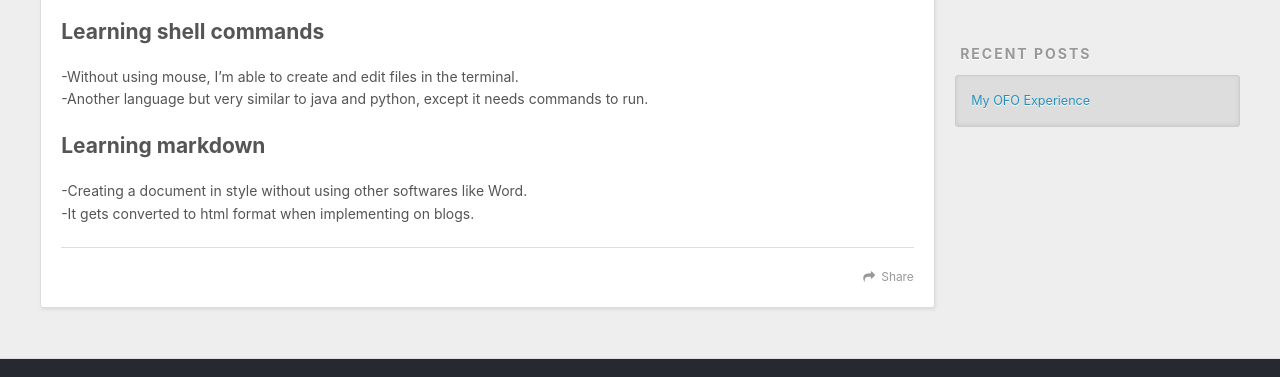
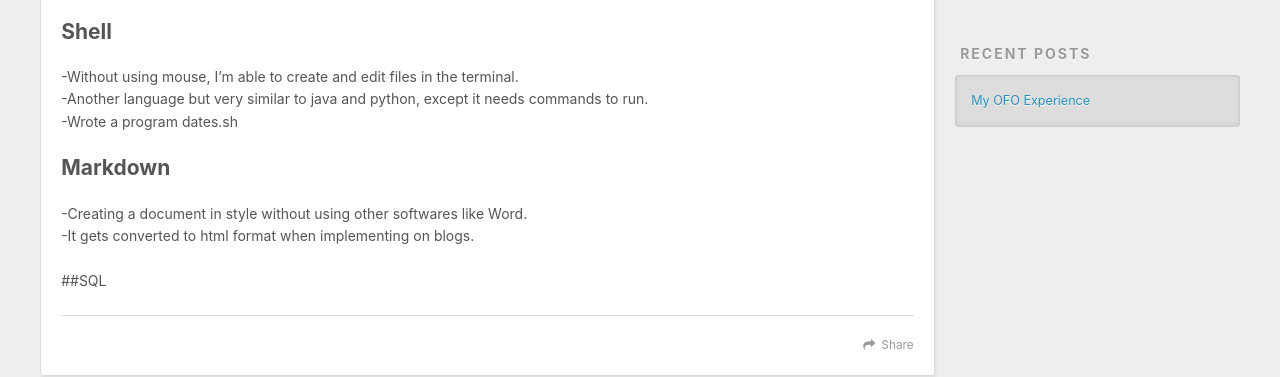
Before and after one commit to hrjkang/hrjkang.github.io, a plain HTML site: page 2018/05/23/My-OFO-Experience/index.html in a window 1280 px wide. Shown: the part 434-811 px from the top of the page. Drawn offline with nearby package versions, Linux system fonts and the light colour scheme.

Commit message:
Site updated: 2018-05-25 11:18:14

```diff
--- a/2018/05/23/My-OFO-Experience/index.html
+++ b/2018/05/23/My-OFO-Experience/index.html
@@ -7,17 +7,17 @@
 
   <title>My OFO Experience | Hexo</title>
   <meta name="viewport" content="width=device-width, initial-scale=1, maximum-scale=1">
-  <meta name="description" content="Learning shell commands-Without using mouse, I’m able to create and edit files in the terminal.-Another language but very similar to java and python, except it needs commands to run. Learning markdown">
+  <meta name="description" content="Shell-Without using mouse, I’m able to create and edit files in the terminal.-Another language but very similar to java and python, except it needs commands to run.-Wrote a program dates.sh  Markdown-">
 <meta property="og:type" content="article">
 <meta property="og:title" content="My OFO Experience">
 <meta property="og:url" content="http://yoursite.com/2018/05/23/My-OFO-Experience/index.html">
 <meta property="og:site_name" content="Hexo">
-<meta property="og:description" content="Learning shell commands-Without using mouse, I’m able to create and edit files in the terminal.-Another language but very similar to java and python, except it needs commands to run. Learning markdown">
+<meta property="og:description" content="Shell-Without using mouse, I’m able to create and edit files in the terminal.-Another language but very similar to java and python, except it needs commands to run.-Wrote a program dates.sh  Markdown-">
 <meta property="og:locale" content="default">
-<meta property="og:updated_time" content="2018-05-24T02:17:58.000Z">
+<meta property="og:updated_time" content="2018-05-25T03:17:44.000Z">
 <meta name="twitter:card" content="summary">
 <meta name="twitter:title" content="My OFO Experience">
-<meta name="twitter:description" content="Learning shell commands-Without using mouse, I’m able to create and edit files in the terminal.-Another language but very similar to java and python, except it needs commands to run. Learning markdown">
+<meta name="twitter:description" content="Shell-Without using mouse, I’m able to create and edit files in the terminal.-Another language but very similar to java and python, except it needs commands to run.-Wrote a program dates.sh  Markdown-">
 
     <link rel="alternate" href="/atom.xml" title="Hexo" type="application/atom+xml">
 
@@ -86,13 +86,14 @@
 
     <div class="article-entry" itemprop="articleBody">
 
-        <h2 id="Learning-shell-commands"><a href="#Learning-shell-commands" class="headerlink" title="Learning shell commands"></a>Learning shell commands</h2><p>-Without using mouse, I’m able to create and edit files in the terminal.<br>-Another language but very similar to java and python, except it needs commands to run.</p>
-<h2 id="Learning-markdown"><a href="#Learning-markdown" class="headerlink" title="Learning markdown"></a>Learning markdown</h2><p>-Creating a document in style without using other softwares like Word.<br>-It gets converted to html format when implementing on blogs. </p>
+        <h2 id="Shell"><a href="#Shell" class="headerlink" title="Shell"></a>Shell</h2><p>-Without using mouse, I’m able to create and edit files in the terminal.<br>-Another language but very similar to java and python, except it needs commands to run.<br>-Wrote a program dates.sh </p>
+<h2 id="Markdown"><a href="#Markdown" class="headerlink" title="Markdown"></a>Markdown</h2><p>-Creating a document in style without using other softwares like Word.<br>-It gets converted to html format when implementing on blogs. </p>
+<p>##SQL</p>
 
 
     </div>
     <footer class="article-footer">
-      <a data-url="http://yoursite.com/2018/05/23/My-OFO-Experience/" data-id="cjhjx9vdd0000efthjnihakx4" class="article-share-link">Share</a>
+      <a data-url="http://yoursite.com/2018/05/23/My-OFO-Experience/" data-id="cjhlec5d60000tythvzye4gty" class="article-share-link">Share</a>
 
 
     </footer>
```
Also changed, not shown: index.html (+4 -3 lines).
